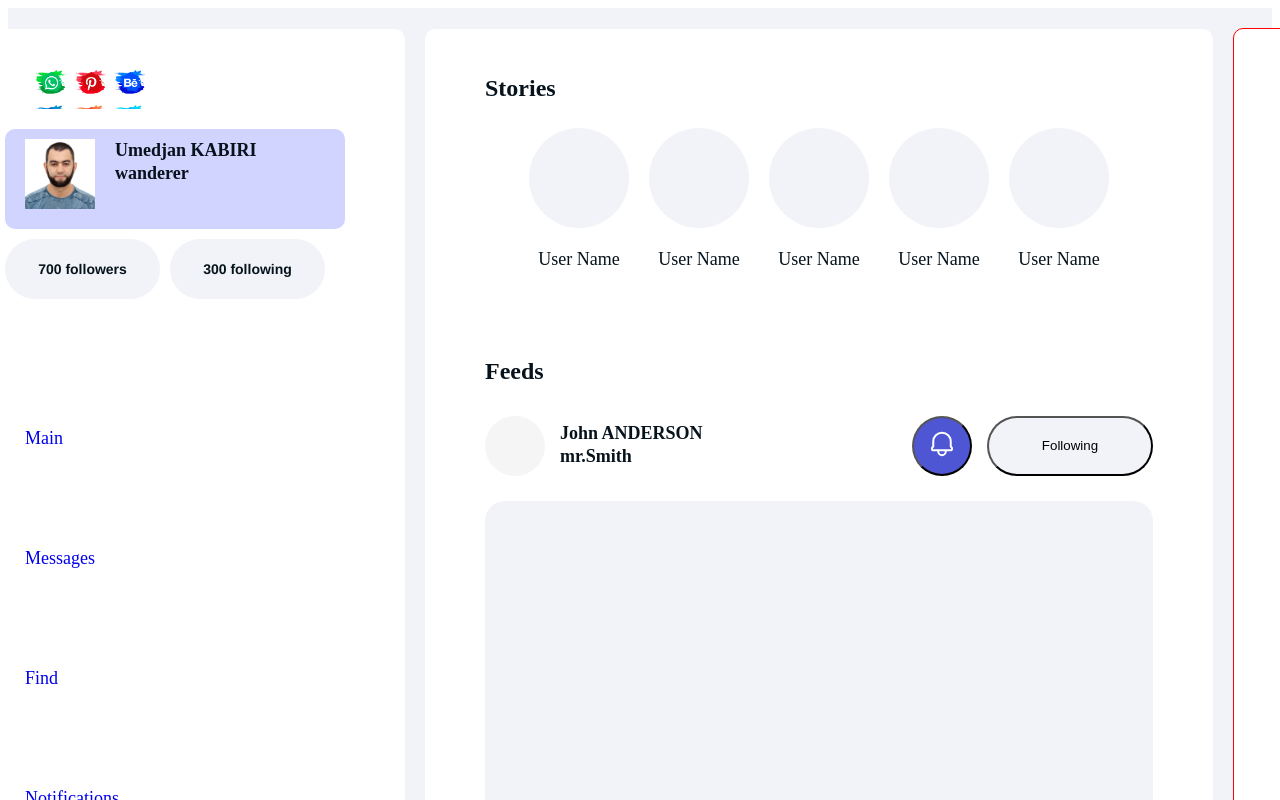
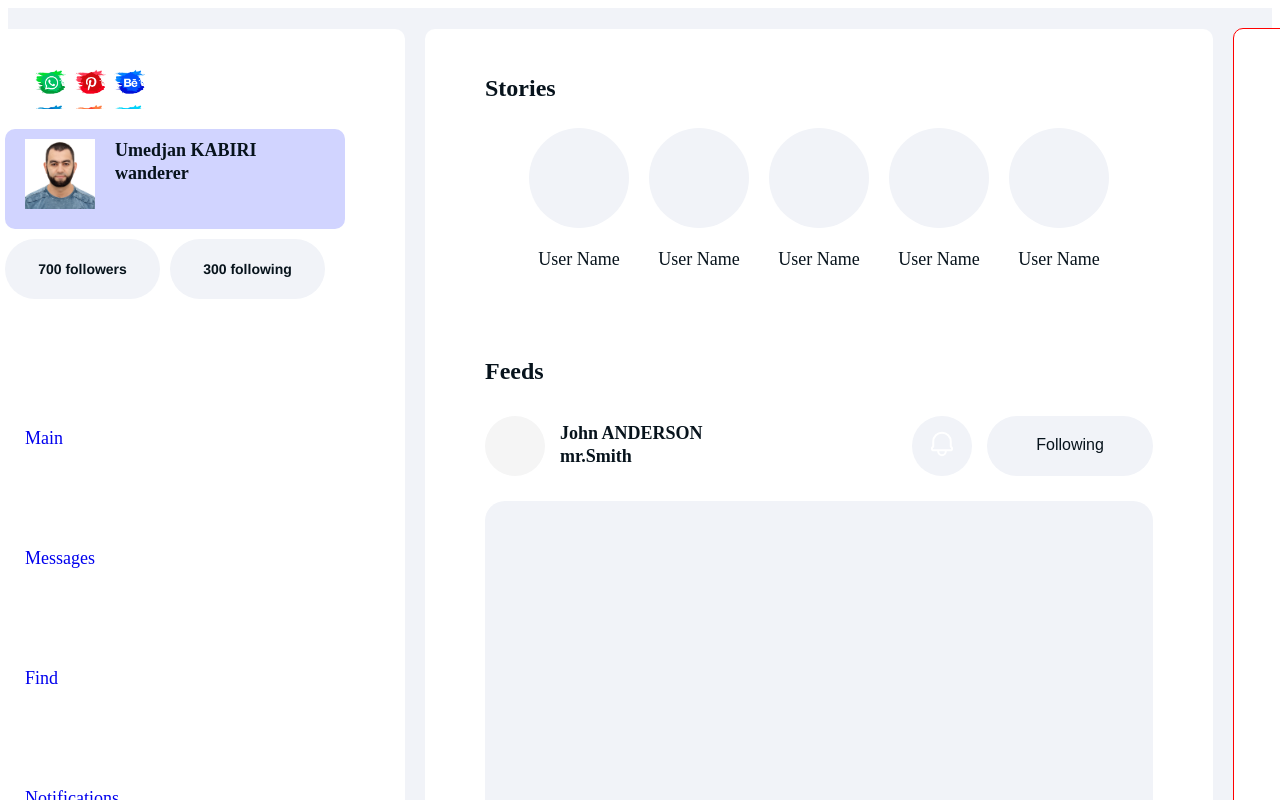
Before and after one commit to umedjankabiri/samurai-way, a React (Vite) app: page / in a window 1280 px wide. Shown: the top 800 px of the page. Built offline with nearby package versions, Linux system fonts and the light colour scheme.

Commit message:
Updated styles, added hovers and actives, borders is removed

```diff
--- a/src/common/components/Button/Button.module.css
+++ b/src/common/components/Button/Button.module.css
@@ -10,16 +10,43 @@
 }
 
 .bellButton {
+    border: none;
     border-radius: 300px;
     width: 60px;
     height: 60px;
-    background-color: #4e56d3;
+    background-color: #f1f3f8;
+
+    &:hover {
+        background-color: #4e56d3;
+        color: #fff;
+    }
+    &:active {
+        background-color: #4e56d3;
+        color: #cdfe64;
+    }
 }
 
 .followButton {
+    border: none;
     border-radius: 100px;
     padding: 10px 16px;
     width: 166px;
     height: 60px;
     background-color: #f1f3f8;
+
+    font-weight: 400;
+    font-size: 16px;
+    line-height: 130%;
+    text-align: center;
+    color: #07131c;
+
+    &:hover {
+        background-color: #4e56d3;
+        color: #fff;
+    }
+    &:active {
+        background-color: #4e56d3;
+        color: #cdfe64;
+    }
+
 }
```
